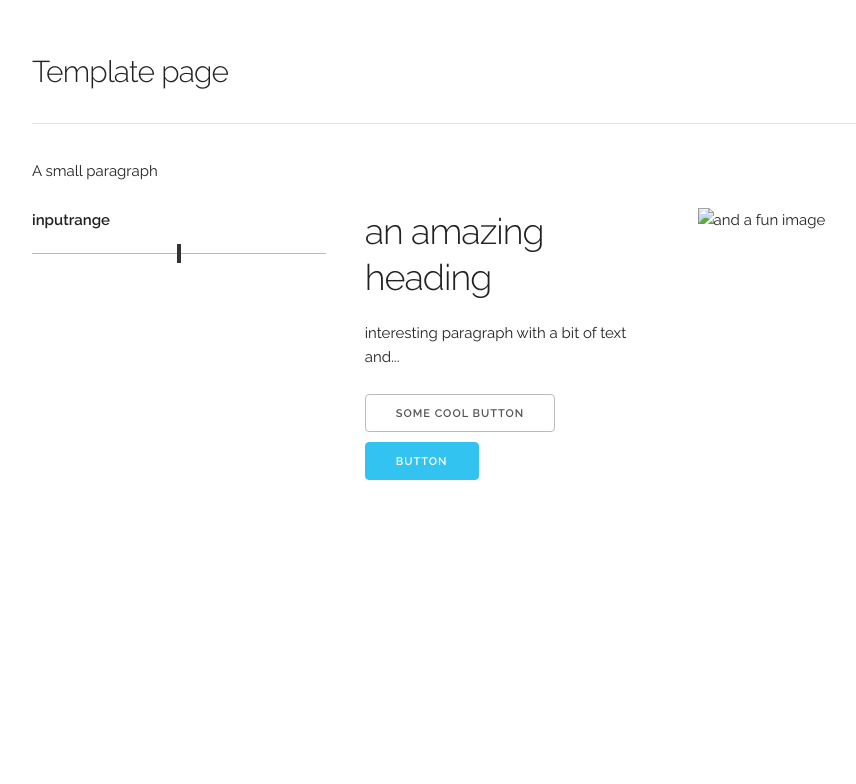
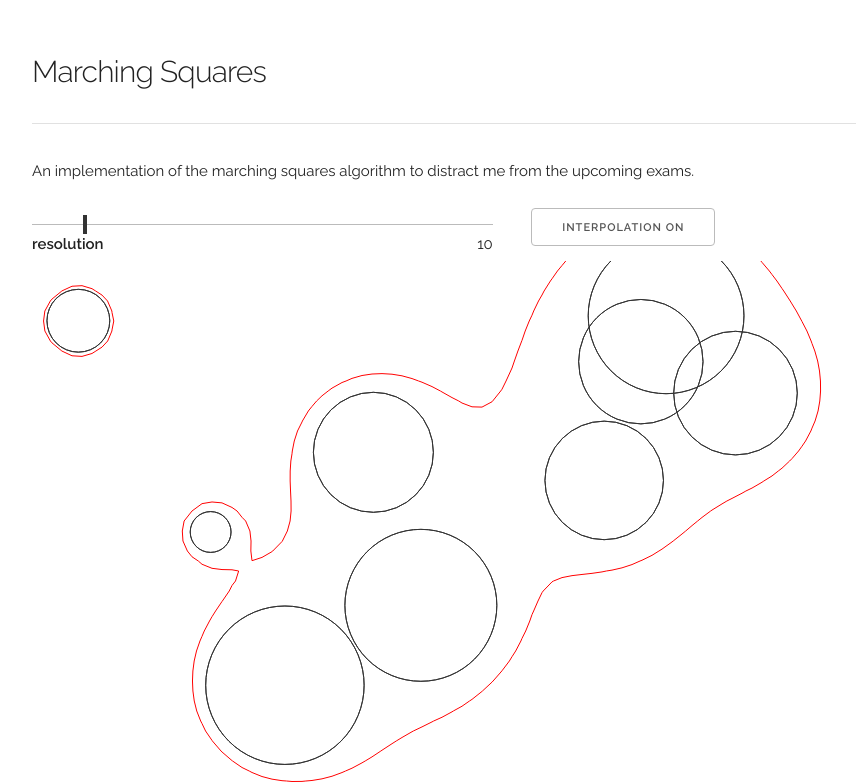
Before and after one commit to missing-user/marching_squares, a plain HTML site: page index.html in a window 1280 px wide. Shown: the part 188-972 px from the top of the page, without its empty margins (128-984 px from the left). Before the commit the page ends 800 px from the top, so only its background shows below. Drawn offline with Linux system fonts and the light colour scheme; animation ran at ten frames a second.

Commit message:
finished marching squares implementation with interpolation

```diff
--- a/index.html
+++ b/index.html
@@ -15,31 +15,47 @@
   </head>
   <body>
     <div class="container">
+      <div class="row" style="margin-top: 25%">
+        <div class="twelve column">
+          <h4>Marching Squares</h4>
+          <hr>
+          <p>An implementation of the marching squares algorithm to distract me from the upcoming exams.</p>
+        </div>
+      </div>
       <div class="row">
-        <div class="column" style="margin-top: 25%">
-          <h4>Template page</h4>
-          <hr>
-          <p>A small paragraph</p>
+
+        <div class="one-half column">
+          <input id="resolution" type="range" min="5" step="1" max="50" value="10" class="slider" oninput="rez = parseInt(this.value); generateMap(); document.getElementById('resolutiono').textContent=this.value">
+          <label for="resolution" class="u-pull-left">resolution</label>
+          <output id="resolutiono" class="u-pull-right" name="result">10</output class="u-pull-right">
+        </div>
+        <div class="one-half column">
+          <button type="button" name="button" onclick="interpolation=!interpolation; this.textContent = interpolation?'interpolation on':'interpolation off'">interpolation on</button>
         </div>
       </div>
 
       <div class="row">
-        <div class="one-third column">
-          <label for="inputrange">inputrange</label>
-          <input id="inputrange" type="range" name="" value="">
-        </div>
-        <div class="one-third column">
-          <h3>an amazing heading</h3>
-          <p>interesting paragraph with a bit of text and...</p>
-          <button type="button" name="button">some cool button</button>
-          <button type="button" class="button-primary" name="button">button</button>
-
-        </div>
-        <div class="one-third column">
-          <img src="images/favicon.png" class="u-max-full-width" alt="and a fun image">
+        <div class="twelve column">
+          <canvas id="canvas" class="u-full-width" width="960" height="960"></canvas>
         </div>
       </div>
     </div>
+    <script type="text/javascript">
+      var secondary = "#F00"
+      var primary = "#333"
+
+      //set the colorscheme
+      if (window.matchMedia) {
+        window.matchMedia("(prefers-color-scheme: dark)").addListener(e => {
+          primary = e.matches
+            ? "#d3d7cf"
+            : "#333";
+          console.log("theme change detected, setting color to", maincolor);
+        });
+        if (window.matchMedia("(prefers-color-scheme: dark)").matches)
+          primary = "#d3d7cf";
+        }
+    </script>
   </div>
 </div>
 <script type="text/javascript" src="scripts/script.js"></script>
--- a/scripts/script.js
+++ b/scripts/script.js
@@ -0,0 +1,242 @@
+var main_canvas = document.getElementById("canvas");
+var ctx = main_canvas.getContext("2d");
+
+var inputValues = [];
+var gridValues = [];
+var circles = [];
+var rez = 10;
+var interpolation = true;
+
+//initialization methods
+function generateCircle() {
+	var circle = {
+		x: Math.random() * main_canvas.width,
+		y: Math.random() * main_canvas.height,
+		vx: 2 * Math.random() - 1,
+		vy: 2 * Math.random() - 1,
+		r: 20 + 60 * Math.random()
+	};
+
+	circle.r2 = circle.r * circle.r;
+
+	return circle;
+}
+
+function generateCircles() {
+	circles = [];
+	circles.push({
+		x: Math.random() * main_canvas.width,
+		y: Math.random() * main_canvas.height,
+		vx: 0,
+		vy: 0,
+		r: 60,
+		r2: 60 * 60
+	});
+	for (var i = 0; i < 10; i++) {
+		circles.push(generateCircle());
+	}
+}
+
+function generateMap() {
+	inputValues = new Array(0 | (main_canvas.height / rez));
+	//the grid is one smaller in x and y direction than the input
+	gridValues = new Array(inputValues.length - 1);
+	for (var y = 0; y < inputValues.length; y++) {
+		inputValues[y] = new Array(0 | (main_canvas.width / rez));
+	}
+	for (var y = 0; y < gridValues.length; y++) {
+		gridValues[y] = new Array(inputValues[0].length - 1);
+	}
+}
+
+//drawing methods
+function drawCircles() {
+	ctx.strokeStyle = primary;
+	for (var circle of circles) {
+		ctx.beginPath();
+		ctx.arc(circle.x, circle.y, circle.r, 0, 2 * Math.PI);
+		ctx.stroke();
+	}
+}
+
+function drawPoints() {
+	for (var circle of circles) {
+		ctx.beginPath();
+		ctx.arc(circle.x, circle.y, circle.r, 0, 2 * Math.PI);
+		ctx.stroke();
+	}
+
+	//draw debug information on coarse grids
+	if (rez >= 50) {
+		for (var y = 0; y < inputValues.length; y++) {
+			for (var x = 0; x < inputValues[y].length; x++) {
+				if (inputValues[y][x] > 1) ctx.fillStyle = secondary;
+				else ctx.fillStyle = primary;
+
+				ctx.fillText(inputValues[y][x].toFixed(2), x * rez, y * rez);
+			}
+		}
+	}
+}
+
+function line(from, to) {
+	ctx.moveTo(from[0], from[1]);
+	ctx.lineTo(to[0], to[1]);
+}
+
+function lerp(x, x0, x1, y0 = 0, y1 = 1) {
+	if (x0 === x1) {
+		return null;
+	}
+
+	return y0 + ((y1 - y0) * (x - x0)) / (x1 - x0);
+}
+
+function drawLines() {
+	ctx.beginPath();
+	ctx.strokeStyle = secondary;
+	for (var y = 0; y < gridValues.length; y++) {
+		for (var x = 0; x < gridValues[y].length; x++) {
+			if (!interpolation) {
+				//abcd uninterpolated
+				a = [x * rez + rez / 2, y * rez];
+				b = [x * rez + rez, y * rez + rez / 2];
+				c = [x * rez + rez / 2, y * rez + rez];
+				d = [x * rez, y * rez + rez / 2];
+			} else {
+				//abcd interpolated
+				nw = inputValues[y][x];
+				ne = inputValues[y][x + 1];
+				se = inputValues[y + 1][x + 1];
+				sw = inputValues[y + 1][x];
+				a = [x * rez + rez * lerp(1, nw, ne), y * rez];
+				b = [x * rez + rez, y * rez + rez * lerp(1, ne, se)];
+				c = [x * rez + rez * lerp(1, sw, se), y * rez + rez];
+				d = [x * rez, y * rez + rez * lerp(1, nw, sw)];
+			}
+
+			switch (gridValues[y][x]) {
+				case 1:
+				case 14:
+					line(d, c);
+					break;
+
+				case 2:
+				case 13:
+					line(b, c);
+					break;
+
+				case 3:
+				case 12:
+					line(d, b);
+					break;
+
+				case 11:
+				case 4:
+					line(a, b);
+					break;
+
+				case 5:
+					line(d, a);
+					line(c, b);
+					break;
+				case 6:
+				case 9:
+					line(c, a);
+					break;
+
+				case 7:
+				case 8:
+					line(d, a);
+					break;
+
+				case 10:
+					line(a, b);
+					line(c, d);
+					break;
+				default:
+					break;
+			}
+		}
+	}
+	ctx.stroke();
+}
+
+//simulation methods
+function moveCircles() {
+	for (var circle of circles) {
+		//move the circles by their respective velocities
+		circle.x += circle.vx;
+		circle.y += circle.vy;
+
+		//bounce the circles off walls
+		if (circle.x + circle.r > main_canvas.width)
+			circle.vx = -Math.abs(circle.vx);
+		else if (circle.x - circle.r < 0) circle.vx = Math.abs(circle.vx);
+		if (circle.y + circle.r > main_canvas.height)
+			circle.vy = -Math.abs(circle.vy);
+		else if (circle.y - circle.r < 0) circle.vy = Math.abs(circle.vy);
+	}
+}
+
+function updateGridPoints() {
+	for (var y = 0; y < inputValues.length; y++) {
+		for (var x = 0; x < inputValues[y].length; x++) {
+			addedDistances = 0;
+			rx = x * rez;
+			ry = y * rez;
+			circles.forEach((circle, i) => {
+				addedDistances +=
+					circle.r2 / ((circle.y - ry) ** 2 + (circle.x - rx) ** 2);
+			});
+
+			inputValues[y][x] = addedDistances;
+		}
+	}
+
+	for (var y = 0; y < gridValues.length; y++) {
+		for (var x = 0; x < gridValues[y].length; x++) {
+			gridValues[y][x] = binaryToType(
+				inputValues[y][x] > 1,
+				inputValues[y][x + 1] > 1,
+				inputValues[y + 1][x + 1] > 1,
+				inputValues[y + 1][x] > 1
+			);
+		}
+	}
+}
+
+function binaryToType(nw, ne, se, sw) {
+	a = [nw, ne, se, sw];
+	return a.reduce((res, x) => (res << 1) | x);
+}
+
+function stepSimulation() {
+	moveCircles();
+	updateGridPoints();
+
+	//draw stuff
+	ctx.clearRect(0, 0, main_canvas.width, main_canvas.height);
+	drawLines();
+	drawCircles();
+	drawPoints();
+
+	requestAnimationFrame(stepSimulation);
+}
+
+//start everything up
+generateMap();
+generateCircles();
+canvas.addEventListener("mousemove", movePointer, false);
+function movePointer(event) {
+	let rect = canvas.getBoundingClientRect();
+	let x = event.clientX - rect.left;
+	x *= canvas.width / rect.width;
+	let y = event.clientY - rect.top;
+	y *= canvas.height / rect.height;
+	if (circles.length > 0) {
+		circles[0].x = x;
+		circles[0].y = y;
+	}
+}
+requestAnimationFrame(stepSimulation);
```
